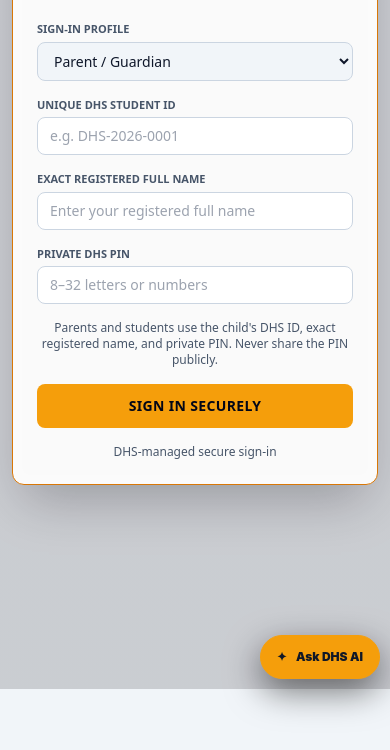
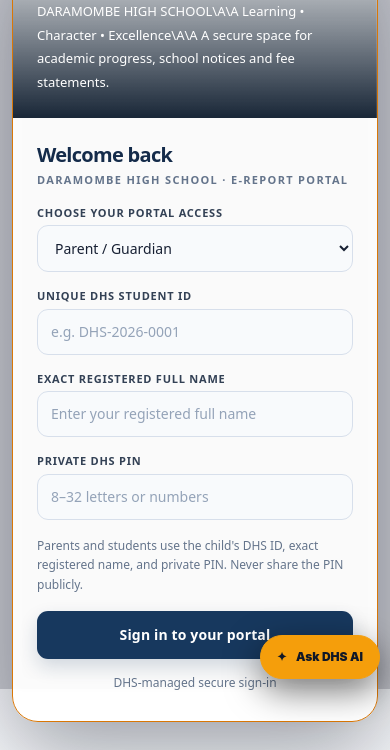
Before and after one commit to ceatynash/dhs, a website: page index.html in a window 390 px wide. Shown: the part 155-905 px from the top of the page. Before the commit the page ends 844 px from the top, so only its background shows below. Drawn offline with nearby package versions, Linux system fonts and the light colour scheme.

Commit message:
Redesign DHS login as professional responsive sign-in page

```diff
--- a/index.html
+++ b/index.html
@@ -188,6 +188,68 @@
         background-image:linear-gradient(rgba(248,250,252,.70),rgba(248,250,252,.86)),var(--dhs-photo)!important;
       }
 
+
+      /* Professional DHS sign-in refresh: responsive split-panel layout, accessible focus states. */
+      #auth-card {
+        width:min(100%, 1020px)!important; max-width:1020px!important; margin:5.5rem auto 2rem!important;
+        padding:0!important; display:grid; grid-template-columns:minmax(0, .95fr) minmax(360px, 1.05fr);
+        grid-template-areas:"welcome heading" "welcome form"; gap:0; overflow:hidden;
+        border:1px solid rgba(255,255,255,.22)!important; border-radius:26px!important;
+        background:rgba(255,255,255,.97)!important; color:#172033;
+        box-shadow:0 28px 90px rgba(2,6,23,.38)!important;
+      }
+      #auth-card::before {
+        content:"DARAMOMBE HIGH SCHOOL\\A\\A Learning • Character • Excellence\\A\\A A secure space for academic progress, school notices and fee statements.";
+        grid-area:welcome; display:flex; flex-direction:column; justify-content:flex-end; white-space:pre-line;
+        min-height:570px; padding:44px 36px; color:#fff; font-size:15px; line-height:1.8; font-weight:500;
+        background:linear-gradient(180deg,rgba(5,20,38,.08) 5%,rgba(5,20,38,.92) 100%),var(--dhs-photo);
+        background-position:center; background-size:cover; border-right:1px solid rgba(255,255,255,.12);
+      }
+      #auth-card > .text-center { grid-area:heading; margin:0!important; padding:34px 38px 8px; text-align:left!important; }
+      #auth-card h1 { color:#142b4a!important; font-size:clamp(1.25rem,2vw,1.7rem)!important; line-height:1.2; letter-spacing:-.035em!important; }
+      #auth-card > .text-center p { color:#64748b!important; font-size:11px!important; letter-spacing:.12em!important; line-height:1.6; }
+      #login-form { grid-area:form; padding:14px 38px 34px; color:#172033; }
+      #login-form label { color:#334155!important; font-size:11px!important; letter-spacing:.07em; }
+      #login-form input, #login-form select {
+        min-height:46px; padding:12px 13px!important; border:1px solid #d7dfeb!important;
+        border-radius:11px!important; background:#f8fafc!important; color:#172033!important; font-size:14px!important;
+      }
+      #login-form input::placeholder { color:#94a3b8!important; }
+      #login-form input:focus, #login-form select:focus { outline:none; border-color:#c58a25!important; box-shadow:0 0 0 4px rgba(197,138,37,.15)!important; }
+      #login-form #auth-help { color:#64748b!important; text-align:left!important; line-height:1.65; }
+      #login-form #auth-submit {
+        min-height:48px; border-radius:11px!important; background:#17385e!important; color:white!important;
+        text-transform:none!important; letter-spacing:.01em!important; font-size:14px!important; font-weight:800;
+        box-shadow:0 8px 18px rgba(23,56,94,.18);
+      }
+      #login-form #auth-submit:hover { background:#214b78!important; }
+      #login-form #auth-status { color:#64748b!important; min-height:18px; }
+      #dhs-theme-toggle { top:16px; right:16px; }
+      #dhs-theme-picker { top:60px; right:16px; }
+      html[data-theme="dark"] #auth-card, html[data-theme="forest"] #auth-card, html[data-theme="royal"] #auth-card,
+      html[data-theme="burgundy"] #auth-card, html[data-theme="sunrise"] #auth-card, html[data-theme="emerald"] #auth-card,
+      html[data-theme="violet"] #auth-card, html[data-theme="ocean"] #auth-card, html[data-theme="graphite"] #auth-card {
+        background:var(--dhs-panel)!important; color:var(--dhs-ink);
+      }
+      html[data-theme="dark"] #auth-card h1, html[data-theme="forest"] #auth-card h1, html[data-theme="royal"] #auth-card h1,
+      html[data-theme="burgundy"] #auth-card h1, html[data-theme="sunrise"] #auth-card h1, html[data-theme="emerald"] #auth-card h1,
+      html[data-theme="violet"] #auth-card h1, html[data-theme="ocean"] #auth-card h1, html[data-theme="graphite"] #auth-card h1 { color:var(--dhs-ink)!important; }
+      html[data-theme="dark"] #login-form label, html[data-theme="forest"] #login-form label, html[data-theme="royal"] #login-form label,
+      html[data-theme="burgundy"] #login-form label, html[data-theme="sunrise"] #login-form label, html[data-theme="emerald"] #login-form label,
+      html[data-theme="violet"] #login-form label, html[data-theme="ocean"] #login-form label, html[data-theme="graphite"] #login-form label { color:var(--dhs-ink)!important; }
+      @media(max-width:760px) {
+        #auth-card { width:min(100%,520px)!important; grid-template-columns:1fr; grid-template-areas:"welcome" "heading" "form"; margin:5rem auto 1rem!important; }
+        #auth-card::before { min-height:180px; padding:24px; font-size:13px; background-position:center 42%; }
+        #auth-card > .text-center { padding:25px 24px 4px; }
+        #login-form { padding:12px 24px 28px; }
+        #dhs-theme-toggle { top:10px; left:10px; right:auto; }
+        #dhs-theme-picker { top:10px; right:10px; width:155px; }
+      }
+      @media(max-width:380px) {
+        #auth-card::before { min-height:145px; }
+        #auth-card > .text-center, #login-form { padding-left:18px; padding-right:18px; }
+      }
+
     </style>
 </head>
 <body class="bg-slate-950 min-h-screen text-slate-100 flex flex-col items-center justify-start p-3 md:p-6">
@@ -207,13 +269,13 @@
 
     <div id="auth-card" class="w-full max-w-md bg-slate-900 border border-slate-800 rounded-xl p-6 shadow-2xl mt-8">
         <div class="text-center mb-6">
-            <h1 class="text-2xl font-black text-amber-500 tracking-wider">DARAMOMBE HIGH SCHOOL PORTAL</h1>
-            <p class="text-[10px] uppercase font-bold tracking-widest text-slate-400 mt-1">Daramombe High School Real-time Portal</p>
+            <h1 class="text-2xl font-black text-amber-500 tracking-wider">Welcome back</h1>
+            <p class="text-[10px] uppercase font-bold tracking-widest text-slate-400 mt-1">Daramombe High School · e-Report Portal</p>
         </div>
 
         <form id="login-form" class="space-y-4">
             <div>
-                <label for="auth-role" class="block text-[11px] uppercase font-bold text-slate-400 mb-1">Sign-in profile</label>
+                <label for="auth-role" class="block text-[11px] uppercase font-bold text-slate-400 mb-1">Choose your portal access</label>
                 <select id="auth-role" class="w-full bg-slate-950 border border-slate-800 rounded-lg px-3 py-2 text-sm text-slate-200">
                     <option value="Parent">Parent / Guardian</option><option value="Student">Student</option>
                     <option value="Teacher">Teacher</option><option value="Head/Deputy">Head / Deputy</option>
@@ -233,7 +295,7 @@
                 <input id="auth-pin" name="pin" type="password" autocomplete="current-password" minlength="8" maxlength="32" required placeholder="8–32 letters or numbers" class="w-full bg-slate-950 border border-slate-800 rounded-lg px-3 py-2 text-sm text-slate-100">
             </div>
             <p id="auth-help" class="text-xs text-slate-400 text-center">Parents and students use the child's DHS ID, exact registered name, and private PIN. Never share the PIN publicly.</p>
-            <button id="auth-submit" type="submit" class="w-full rounded-lg bg-amber-500 hover:bg-amber-400 px-4 py-3 text-sm font-black uppercase tracking-wide text-slate-950">Sign in securely</button>
+            <button id="auth-submit" type="submit" class="w-full rounded-lg bg-amber-500 hover:bg-amber-400 px-4 py-3 text-sm font-black uppercase tracking-wide text-slate-950">Sign in to your portal</button>
             <p id="auth-status" class="text-xs text-center text-slate-400" role="status" aria-live="polite">DHS-managed secure sign-in</p>
         </form>
     </div>
```
